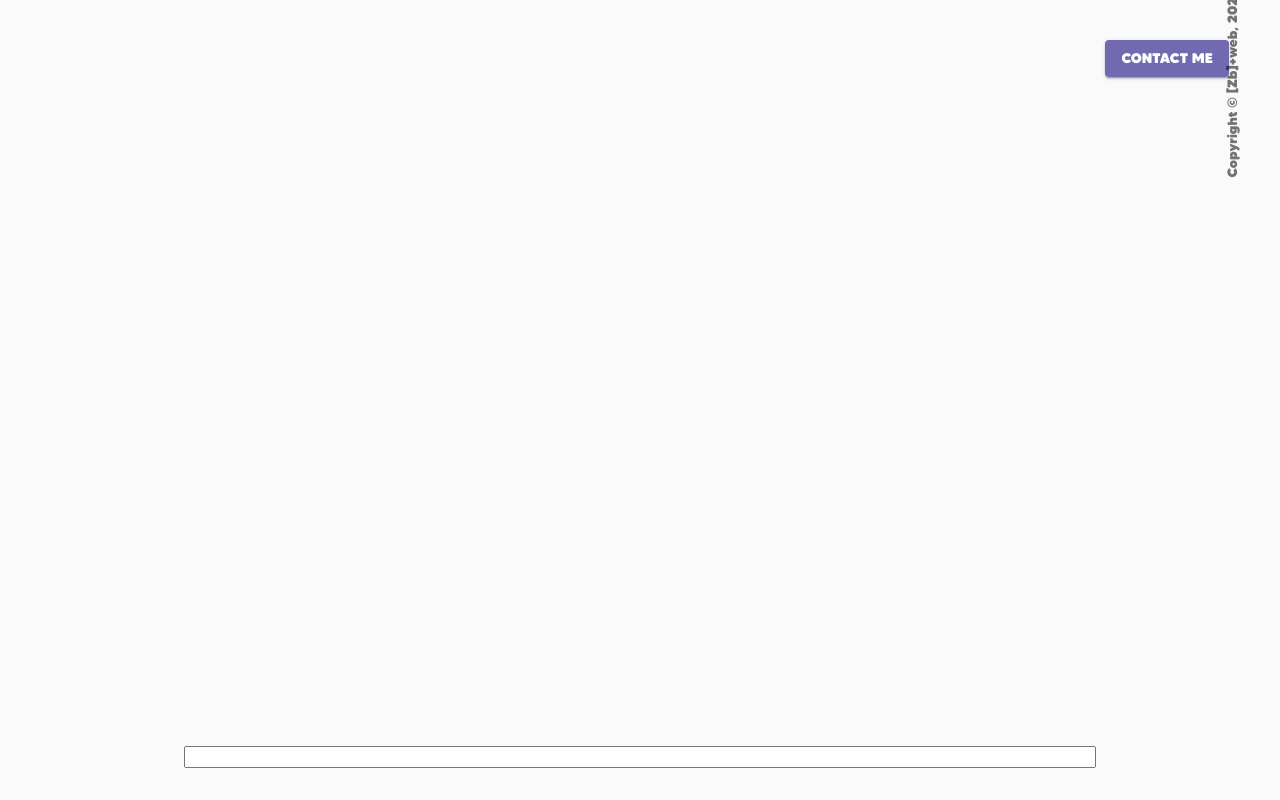
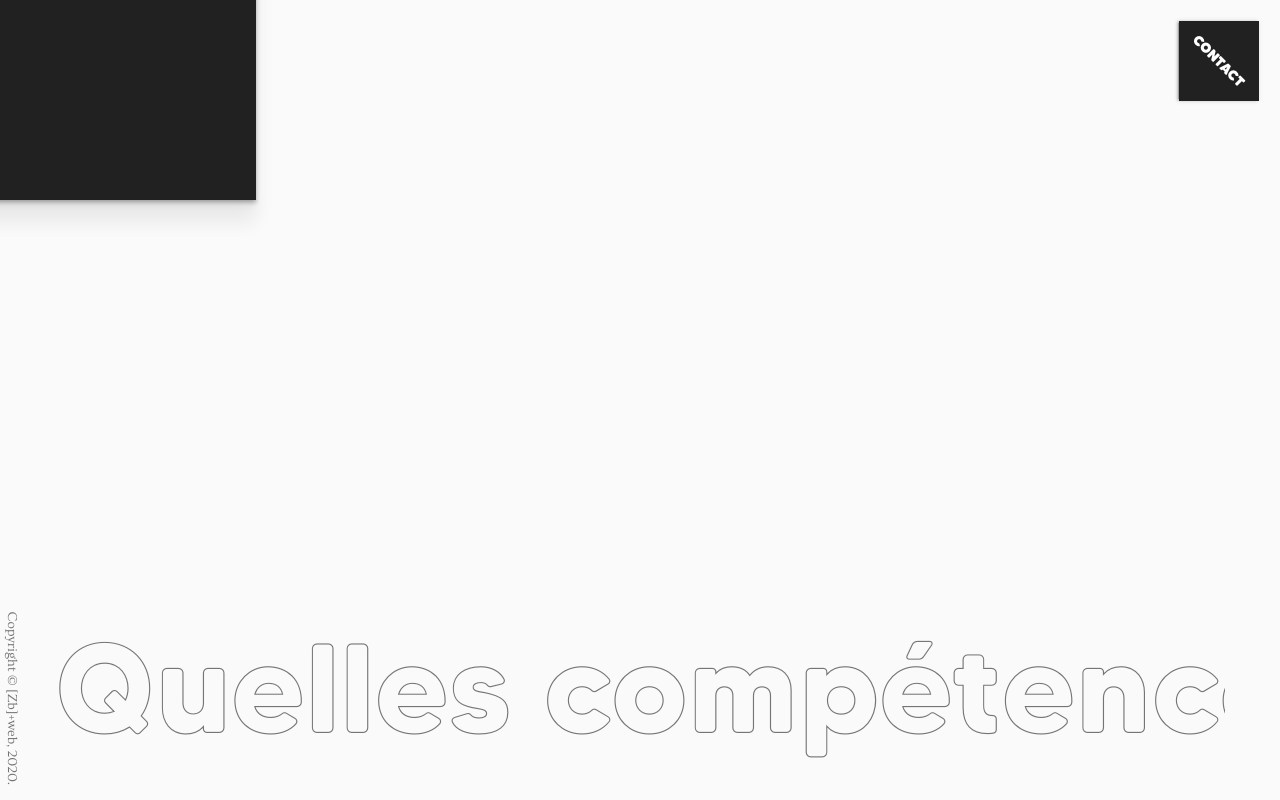
Before and after one commit to Sabinerobart/personal-website, a Next.js app: page / in a window 1280 px wide. Built offline with nearby package versions, Linux system fonts and the light colour scheme.

Commit message:
Update the global layout & styles

```diff
--- a/pages/index.js
+++ b/pages/index.js
@@ -1,5 +1,5 @@
 import React from 'react';
-import { Container, Button, Grid } from '../mui-imports';
+import { Container, Button, Grid, Box } from '../mui-imports';
 
 import Link from '../src/Link';
 import styles from './styles.js';
@@ -8,26 +8,28 @@ export default function Index() {
   const classes = styles();
   return (
     <Container
-      maxWidth="md">
+      maxWidth="lg">
+
+      <Button
+        variant="contained"
+        color="secondary"
+        component={Link}
+        naked
+        href="/contact"
+        className={classes.homepageButton}
+      >
+        Contact
+      </Button>
       <Grid
         container
         direction="column"
-        justify="space-between"
+        justify="flex-end"
         className={classes.root}
       >
-        <div>
-          <Button
-            variant="contained"
-            color="primary"
-            component={Link}
-            naked
-            href="/contact"
-            className={classes.homepageButton}
-          >
-            Contact Me
-          </Button>
-        </div>
-        <input />
+        <div className={classes.resultCard}></div>
+        <Box className={classes.inputBox}>
+          <input type="textarea" className={classes.input} placeholder="Quelles compétences recherchez-vous ?" />
+        </Box>
       </Grid>
     </Container>
   );
--- a/pages/styles.js
+++ b/pages/styles.js
@@ -7,7 +7,40 @@ export default makeStyles(theme => ({
   },
   homepageButton: {
     position: 'absolute',
-    top: "5%",
-    right: "4%"
+    top: "1.3rem",
+    right: "1.3rem",
+    transform: 'rotate(90deg)',
+    height: '5rem',
+    width: '5rem',
+    borderRadius: 0,
+    fontFamily: "Tommy-Black",
+    textAlign: "center",
+    '& span': {
+      transform: 'rotate(-45deg)'
+    }
+  },
+  inputBox: {
+    margin: '0 calc(1rem + 1vw)'
+  },
+  input: {
+    border: 'none',
+    // height: '30vh',
+    fontSize: 'calc(4rem + 5vw)',
+    width: '100%',
+    background: 'transparent',
+    '&:focus': {
+      outline: 'none',
+    }
+  },
+  resultCard: {
+    background: theme.palette.secondary.main,
+    height: '50vh',
+    width: '50vw',
+    position: 'absolute',
+    top: 0,
+    left: 0,
+    transform: 'translate(-60%, -50%)',
+    transition: '.3s',
+    boxShadow: '0 2.8px 4.2px rgba(0, 0, 0, 0.3),0 6.7px 6.3px rgba(0, 0, 0, 0.048),0 22.3px 17.9px rgba(0, 0, 0, 0.072)',
   }
 }));
--- a/src/Copyright.js
+++ b/src/Copyright.js
@@ -6,9 +6,10 @@ import { Typography } from '../mui-imports';
 const useStyles = makeStyles((theme) => ({
   root: {
     position: 'absolute',
-    top: 70,
-    right: -50,
-    transform: 'rotate(-90deg)'
+    bottom: 90,
+    left: -75,
+    transform: 'rotate(90deg)',
+    fontFamily: 'Ovo'
   },
 }));
 
```
